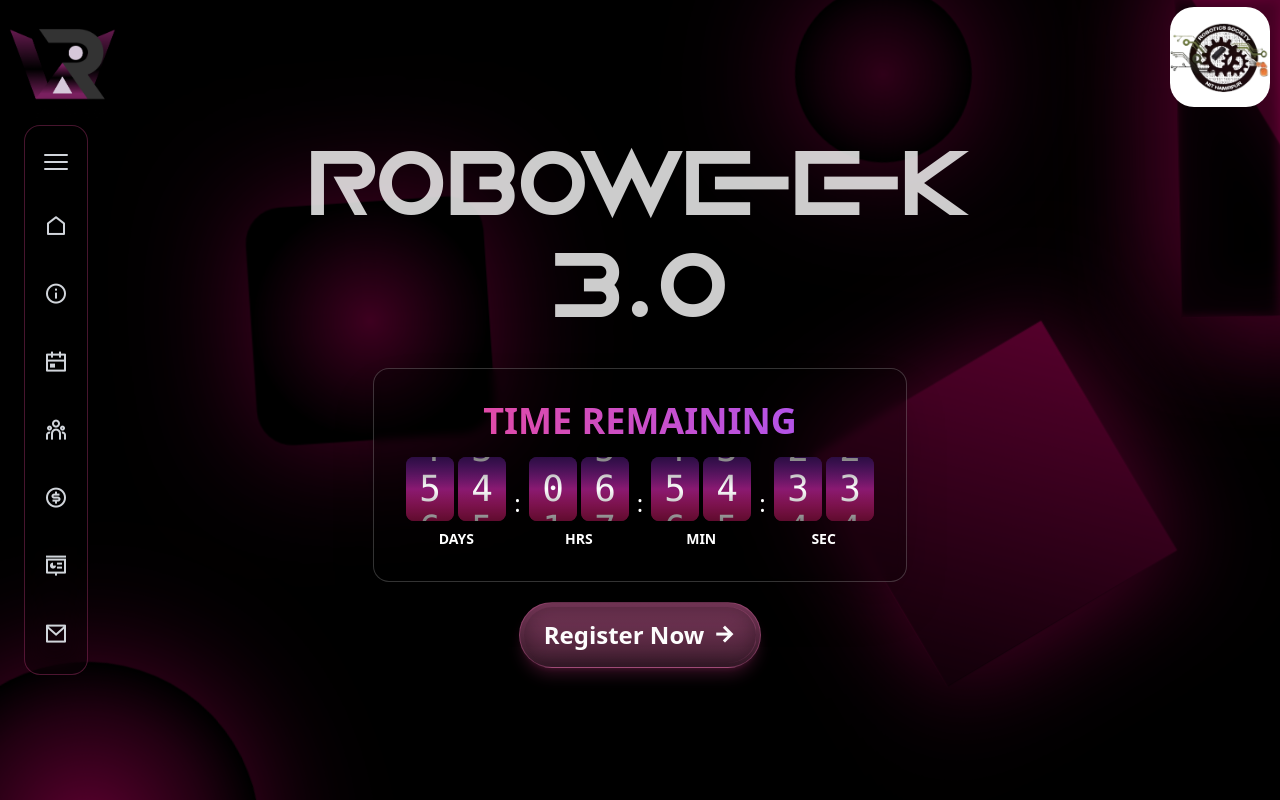
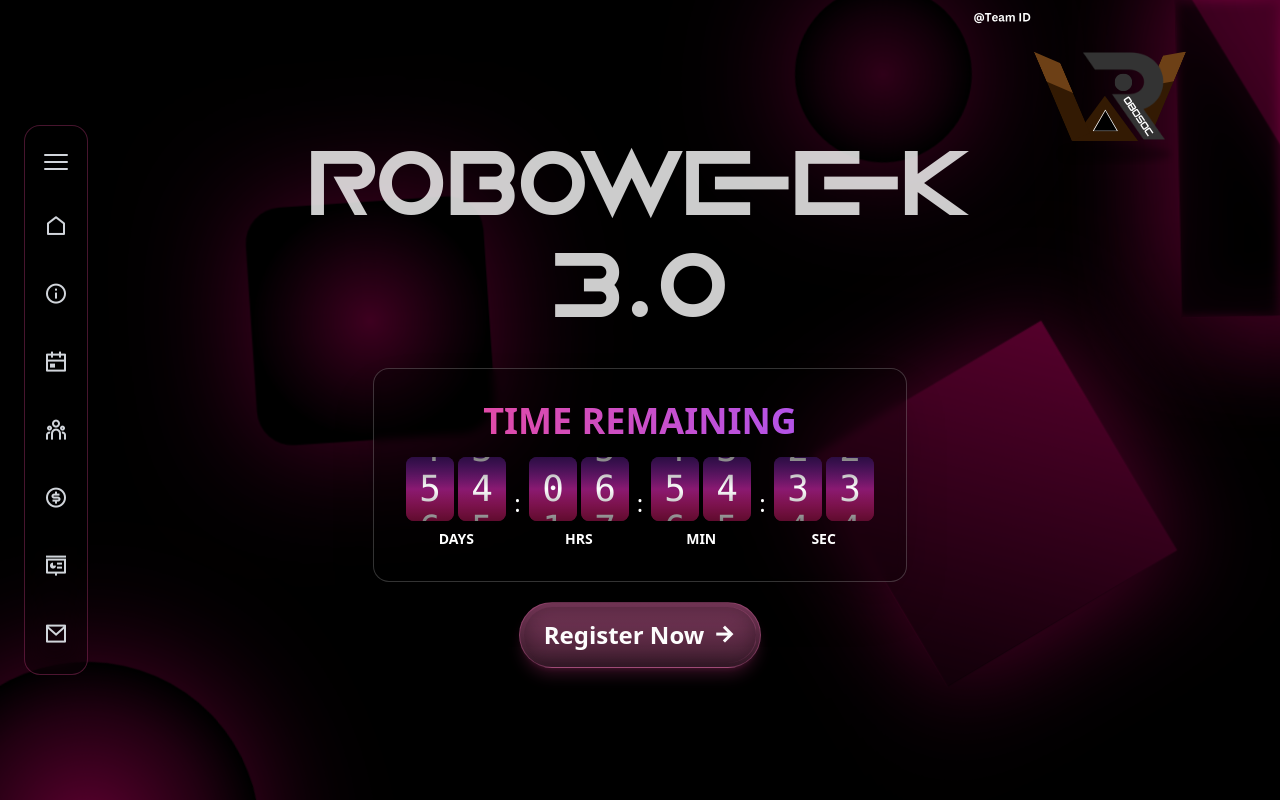
Before and after one commit to rishabh-087/Roboweek-3.0---Frontend, a React (Vite) app: page / in a window 1280 px wide. Shown: the top 800 px of the page. Built offline with nearby package versions, Linux system fonts and the light colour scheme.

Commit message:
Team page loading issue fixed

```diff
--- a/src/pages/ConferencePage.jsx
+++ b/src/pages/ConferencePage.jsx
@@ -51,7 +51,7 @@ const ConferencePage = () => {
           ))}
         </div>
       </section>
-      <section className='relative z-[100] mt-12 text-center mb-12'>
+      <section className='relative flex flex-col z-[100] mt-12 text-center mb-12'>
         <h2 className='text-3xl md:text-5xl font-bold text-white mb-6'>Engaging Workshops & Sessions</h2>
         <p className='text-base md:text-lg text-gray-300 mb-8'>Join us for interactive workshops and enlightening sessions led by industry leaders.</p>
         <div className="grid grid-cols-1 sm:grid-cols-2 lg:grid-cols-3 gap-10">
--- a/src/pages/Home.jsx
+++ b/src/pages/Home.jsx
@@ -9,7 +9,7 @@ import Sponsors from './Sponsors';
 import squidFont from '../../public/assets/fonts/GameOfSquids.ttf'; // Assuming you have a CSS file to apply the font
 import Prizes from '../components/Prizes';
 import Contact from '../components/contact'
-import logo from '../../public/assets/images/Logo.png';
+import logo from '../assets/logo transparent.svg';
 import SocietyLogo from '../../public/assets/images/images-removebg-preview.png'
 
 const Home = () => {
@@ -24,8 +24,8 @@ const Home = () => {
       {/* Hero Section */}
 
         <section className='relative w-full lg:min-h-screen min-h-[70vh] flex flex-col justify-center items-center '>
-      <img src={logo} alt="" className='lg:absolute lg:top-1 lg:left-[-28px]  w-[200px]'/>
-      <img src={SocietyLogo} alt="" className='lg:absolute lg:top-[7px] lg:right-[10px] rounded-3xl w-[100px] bg-white '/>
+      <img src={logo} alt="" className='lg:absolute lg:top-1 lg:right-[-5px]  w-[350px] '/>
+      {/* <img src={SocietyLogo} alt="" className='lg:absolute lg:top-[7px] lg:right-[10px] rounded-3xl w-[100px] bg-white '/> */}
         <div className='flex flex-col justify-center items-center space-y-8 gap-205'>
           <h1 className='relative z-[100] text-white/80 font-squidFont lg:text-[8vw] lg:leading-[8vw] leading-[14vw] text-[14vw] text-center '>RoboWeek<br />3.0</h1>
             <CountdownTimer />
--- a/src/pages/Team.jsx
+++ b/src/pages/Team.jsx
@@ -9,7 +9,7 @@ const Team = () => {
         <motion.div
           initial={{ opacity: 0, y: 20 }}
           animate={{ opacity: 1, y: 0 }}
-          transition={{ duration: 0.8 }}
+          transition={{ duration: 0.2 }}
           className="text-center mb-16 backdrop-blur-lg bg-black/10 p-8 rounded-2xl border border-pink-500/50"
         >
           <h1 className="text-6xl font-bold text-white mb-4">Our <span className="text-pink-400">Team</span></h1>
@@ -22,7 +22,7 @@ const Team = () => {
               key={index}
               initial={{ opacity: 0, y: 20 }}
               whileInView={{ opacity: 1, y: 0 }}
-              transition={{ duration: 0.5, delay: index * 0.2 }}
+              transition={{ duration: 0.1, delay: 0.2 }}
               viewport={{ once: true }}
               className="group h-[400px] [perspective:1000px]"
             >
```
Also changed, not shown: src/assets/logo transparent.png (added), src/assets/logo transparent.svg (added).
